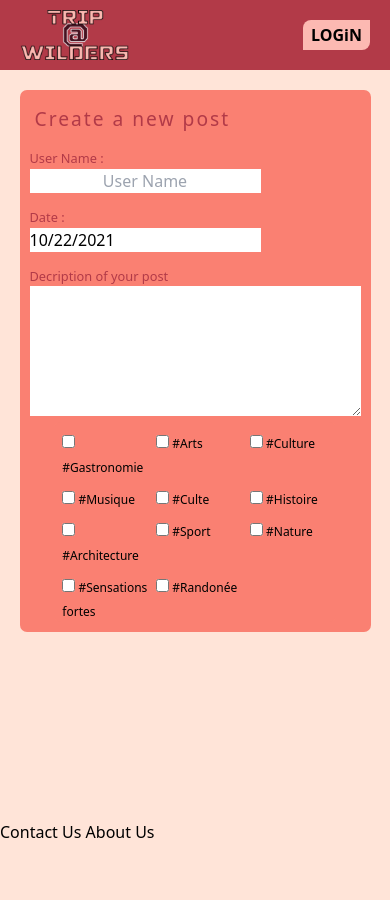
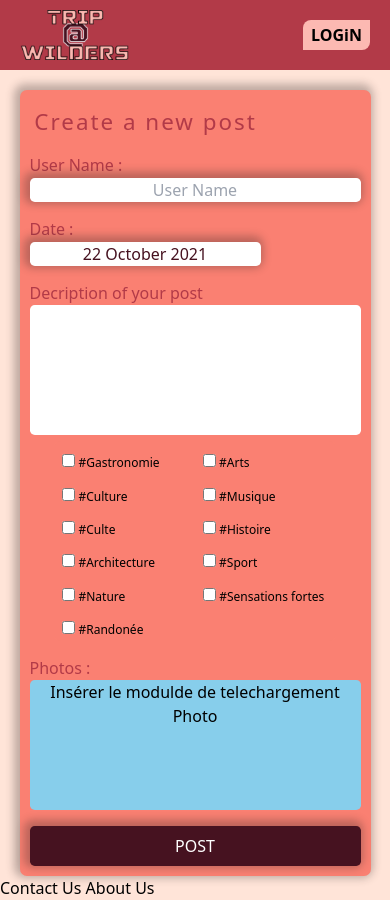
Before and after one commit to WildCodeSchool/lyon-js-sept21-p2-g2-front, a React (Create React App) app: page /add-post in a window 390 px wide. Before the commit the page ends 844 px from the top, so only its background shows below. Built offline with nearby package versions, Linux system fonts and the light colour scheme; the HTML template or start-up script is replaced by a standard one.

Commit message:
CreatePost Page complete without downloadingPicture Module

```diff
--- a/src/components/DatePicker.jsx
+++ b/src/components/DatePicker.jsx
@@ -8,6 +8,7 @@ const DatePicker = () => {
     <ReactDatePicker
       selected={startDate}
       onChange={(date) => setStartDate(date)}
+      dateFormat="d MMMM yyyy"
     />
   );
 };
--- a/src/components/NewPostForm.css
+++ b/src/components/NewPostForm.css
@@ -7,6 +7,7 @@
   background-color: salmon;
   border-radius: 7px;
   padding: 10px;
+  box-shadow: -2px -2px 8px 4px rgba(43, 35, 37, 0.3);
 }
 
 h3 {
@@ -16,16 +17,71 @@ h3 {
 
 #post-title {
   text-align: left;
-  margin: 5px;
+  margin: var(--smallBorderRadius);
   letter-spacing: 2px;
   font-weight: 500;
 }
+.react-datepicker__input-container input {
+  border-radius: var(--smallBorderRadius);
+  width: 25%;
+  cursor: pointer;
+  text-align: center;
+  color: #461220;
+  box-shadow: -2px -2px 8px 4px rgba(43, 35, 37, 0.3);
+}
 
 #name {
+  border-radius: var(--smallBorderRadius);
+  width: 100%;
+  cursor: pointer;
   text-align: center;
+  box-shadow: -2px -2px 8px 4px rgba(43, 35, 37, 0.3);
 }
 
+#add-post-btn {
+  background-color: var(--drakestShade);
+  margin-top: 1em;
+  height: 2.5rem;
+  width: 100%;
+  border-radius: var(--smallBorderRadius);
+  box-shadow: -2px -2px 8px 4px rgba(43, 35, 37, 0.3);
+  color: #fff;
+}
 #new-post-area {
+  resize: none;
+  height: 130px;
+  width: 100%;
+  border-radius: var(--smallBorderRadius);
+  cursor: pointer;
+  padding: 10px;
+}
+
+#downloadPict {
+  background-color: skyblue;
+  border-radius: var(--smallBorderRadius);
+  text-align: center;
   height: 130px;
   width: 100%;
 }
+
+@media screen and (max-width: 500px) {
+  .allTags {
+    width: 85%;
+    height: 200px;
+    margin: auto;
+    display: grid;
+    grid-template-columns: repeat(2, 1fr);
+    grid-template-rows: repeat(6, 1fr);
+    background-color: salmon;
+    border-radius: 7px;
+    cursor: pointer;
+  }
+  .react-datepicker__input-container input {
+    border-radius: var(--smallBorderRadius);
+    width: 100%;
+    cursor: pointer;
+    text-align: center;
+    color: #461220;
+    box-shadow: -2px -2px 8px 4px rgba(43, 35, 37, 0.3);
+  }
+}
--- a/src/components/NewPostForm.jsx
+++ b/src/components/NewPostForm.jsx
@@ -8,7 +8,6 @@ const NewPostForm = () => {
   return (
     <form className="contact-form">
       <h2 id="post-title">Create a new post</h2>
-
       <h3>User Name :</h3>
       <input
         type="text"
@@ -18,12 +17,18 @@ const NewPostForm = () => {
         placeholder="User Name"
         autoComplete="off"
       />
-      <h3>Date :</h3>
-      <DatePicker />
+      <div id="dateArea">
+        <h3>Date :</h3>
+        <DatePicker />
+      </div>
       <h3>Decription of your post</h3>
       <textarea name="new-post" id="new-post-area" />
-
       <TagList />
+      <h3>Photos :</h3>
+      <div id="downloadPict"> Insérer le modulde de telechargement Photo </div>
+      <button type="submit" id="add-post-btn">
+        POST
+      </button>
     </form>
   );
 };
--- a/src/index.css
+++ b/src/index.css
@@ -41,10 +41,10 @@ h1 {
 
 h2 {
   color: var(--accentShade);
-  font-size: 1.2rem;
+  font-size: 1.4rem;
   margin-top: -0.5rem;
 }
 h3 {
   color: var(--accentShade);
-  font-size: 0.8rem;
+  font-size: 1rem;
 }
```
